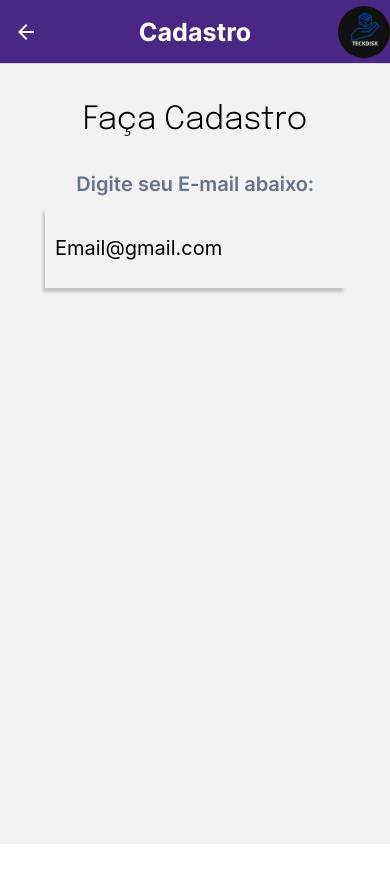
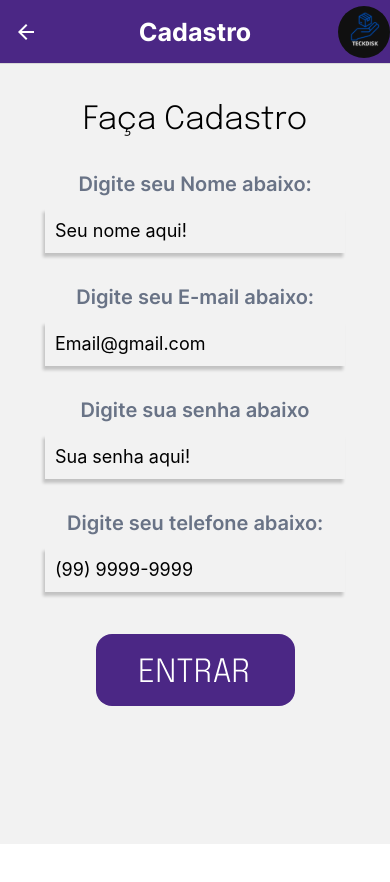
Before and after one commit to Gabistakk/tech-disk-react-native, a React Native app: screen /Cadastro in a window 390 px wide. Shown: the top 882 px of the page. Built offline with nearby package versions, Linux system fonts and the light colour scheme.

Commit message:
saving about us

```diff
--- a/App.js
+++ b/App.js
@@ -7,17 +7,20 @@ import headerStyle from "./components/headerStyle";
 import Login from "./screens/Login";
 import EsqueciASenha from "./screens/EsqueciASenha";
 import SignUp from "./screens/SignUp";
+import AboutUs from "./screens/AboutUs";
+import { navigationRef } from './utils/RootNavigation';
 
 const Stack = createNativeStackNavigator();
 
 function App() {
   return (
-    <NavigationContainer>
+    <NavigationContainer ref={navigationRef}>
       <Stack.Navigator initialRouteName="Home">
         <Stack.Screen name="Home" component={Home} /* options={headerStyle()} */ options={{headerShown: false}} />
         <Stack.Screen name="Login" component={Login} options={headerStyle()} />
         <Stack.Screen name="Esqueci a Senha" component={EsqueciASenha} options={headerStyle()} />
         <Stack.Screen name="Cadastro" component={SignUp} options={headerStyle()} />
+        <Stack.Screen name="SobreNos" component={AboutUs} options={headerStyle()} />
       </Stack.Navigator>
     </NavigationContainer>
   );
--- a/components/headerStyle.js
+++ b/components/headerStyle.js
@@ -1,5 +1,7 @@
+import { useNavigation } from "@react-navigation/native";
 import { interFont } from "../assets/fonts/fontsExport";
 import HeaderLogo from "../assets/svg/home/headerLogo";
+import * as RootNavigation from '../utils/RootNavigation';
 
 export default function headerStyle() {
   const [interLoaded] = interFont();
@@ -7,8 +9,6 @@ export default function headerStyle() {
   if (!interLoaded) {
     return null;
   }
-
-
 
   return {
     headerTitleAlign: "center",
@@ -23,6 +23,6 @@ export default function headerStyle() {
       fontSize: 25,
       fontFamily: "InterBold",
     },
-    headerRight: () => <HeaderLogo />,
+    headerRight: () => <HeaderLogo onPress={() => RootNavigation.navigate('SobreNos')} />,
   };
 }
--- /dev/null
+++ b/screens/AboutUs.js
@@ -0,0 +1,39 @@
+import { Text, View } from 'react-native'
+import { epilogueFont, interFont } from '../assets/fonts/fontsExport';
+
+function AboutUs() {
+
+    const [interLoaded, epilogueLoaded] = [interFont(), epilogueFont()];
+
+    if (!interLoaded || !epilogueLoaded) {
+        return null;
+    }
+
+
+
+  return (
+    <View className="h-screen w-screen flex flex-col items-center pt-14">
+    <Text
+        style={{
+          fontFamily: "InterLight",
+          color: "#23386D",
+          fontSize: 30,
+          marginTop: 20,
+        }}
+      >
+        SOBRE NÓS
+      </Text>
+
+        <View className="w-screen pl-10 mt-16">
+      <Text style={{fontFamily: 'EpilogueLight', fontSize: 25}}>
+      A Tech Disk é um trabalho de TCC do curso de informática da FIEC. Nós escolhemos este tema na procura de um objetivo para nosso aplicativo.{'\n'}{'\n'}
+
+Detectamos uma carência de plataformas acessíveis para a contratação de profissionais de informática, com o foco em ajudar os idodos na internet.
+      </Text>
+        </View>
+
+    </View>
+  )
+}
+
+export default AboutUs
--- a/screens/EsqueciASenha.js
+++ b/screens/EsqueciASenha.js
@@ -13,7 +13,7 @@ function EsqueciASenha({ navigation }) {
 
   return (
     <View className='h-screen w-screen flex flex-col items-center pt-20'>
-        <Text style={{ fontFamily: 'InterLight', fontSize: 32, color: '#23386D', marginBottom: 30 }}>ESQUECI A SENHA</Text>
+        <Text style={{ fontFamily: 'InterLight', fontSize: 32, color: '#23386D', marginBottom: 40 }}>ESQUECI A SENHA</Text>
 
         <Text style={{
         fontFamily: "InterSemiBold",
--- a/screens/Home.js
+++ b/screens/Home.js
@@ -12,7 +12,7 @@ function Home({ navigation }) {
   }
 
   return (
-    <View className=" h-screen w-screen flex flex-col items-center pt-10 justify-start">
+    <View className=" h-screen w-screen flex flex-col items-center pt-28 justify-start">
       <View className="mb-20 mt-10">
         <HomeLogo />
       </View>
--- a/screens/Login.js
+++ b/screens/Login.js
@@ -5,9 +5,8 @@ import EnterButton from "../assets/svg/login/enterButton";
 import SignUpButton from "../assets/svg/login/signUpButton";
 
 function Login({ navigation }) {
-  const [interLoaded] = interFont();
 
-  const [epilogueLoaded] = epilogueFont();
+  const [interLoaded, epilogueLoaded] = [interFont(), epilogueFont()];
 
   if (!interLoaded || !epilogueLoaded) {
     return null;
--- a/screens/SignUp.js
+++ b/screens/SignUp.js
@@ -1,6 +1,7 @@
 import React from 'react'
 import { StyleSheet, Text, TextInput, View } from 'react-native'
 import { epilogueFont } from '../assets/fonts/fontsExport'
+import EnterButton from '../assets/svg/login/enterButton';
 
 function SignUp() {
 
@@ -20,11 +21,53 @@ function SignUp() {
         fontSize: 20,
         marginTop: 35,
         fontWeight: 'bold'
+      }}>Digite seu Nome abaixo:</Text>
+      <TextInput
+        style={styles.shadowInput}
+        placeholder="Seu nome aqui!"
+      />
+
+
+<Text style={{
+        fontFamily: "InterSemiBold",
+        color: "#697386",
+        fontSize: 20,
+        marginTop: 20,
+        fontWeight: 'bold'
       }}>Digite seu E-mail abaixo:</Text>
       <TextInput
         style={styles.shadowInput}
         placeholder="Email@gmail.com"
       />
+
+
+      <Text style={{
+        fontFamily: "InterSemiBold",
+        color: "#697386",
+        fontSize: 20,
+        marginTop: 20,
+        fontWeight: 'bold'
+      }}>Digite sua senha abaixo</Text>
+      <TextInput
+        style={styles.shadowInput}
+        placeholder="Sua senha aqui!"
+      />
+
+
+      <Text style={{
+        fontFamily: "InterSemiBold",
+        color: "#697386",
+        fontSize: 20,
+        marginTop: 20,
+        fontWeight: 'bold'
+      }}>Digite seu telefone abaixo:</Text>
+      <TextInput
+        style={styles.shadowInput}
+        keyboardType='numeric'
+        placeholder="(99) 9999-9999"
+      />
+
+<EnterButton style={{marginTop: 30}}/>
 
     </View>
   )
@@ -38,8 +81,8 @@ const styles = StyleSheet.create({
         shadowOpacity: 0.2,
         shadowRadius: 3,
         elevation: 0.3,
-      height: 80,
-      fontSize: 20,
+      height: 45,
+      fontSize: 18,
       width: 300,
       margin: 12,
       padding: 10,
--- /dev/null
+++ b/utils/RootNavigation.js
@@ -0,0 +1,13 @@
+// RootNavigation.js
+
+import { createNavigationContainerRef } from '@react-navigation/native';
+
+export const navigationRef = createNavigationContainerRef()
+
+export function navigate(name, params) {
+  if (navigationRef.isReady()) {
+    navigationRef.navigate(name, params);
+  }
+}
+
+// add other navigation functions that you need and export them
```
